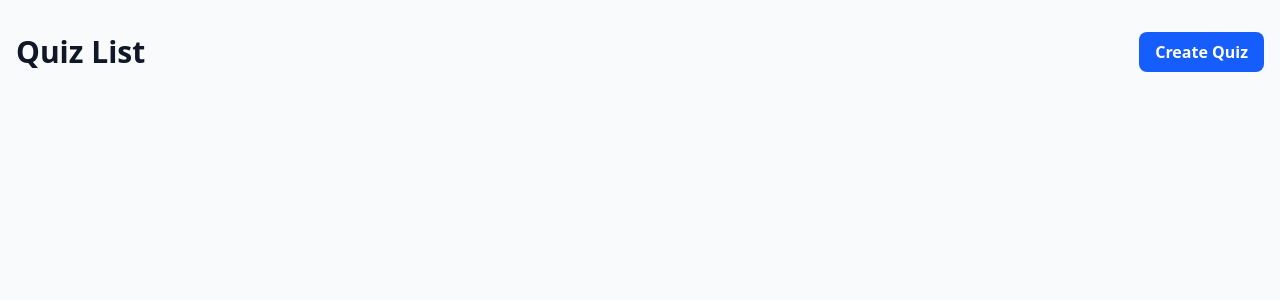
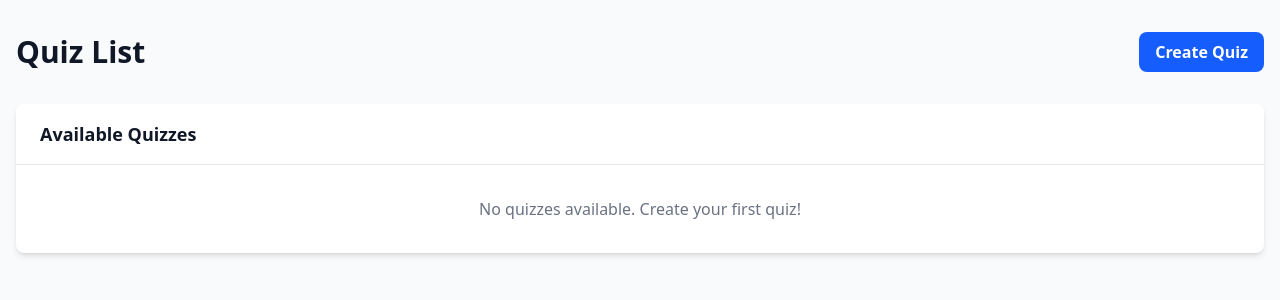
Before and after one commit to Tjanelidze/Quiz_app, a React (Vite) app: page / in a window 1280 px wide. Shown: the top 300 px of the page. Built offline with nearby package versions, Linux system fonts and the light colour scheme.

Commit message:
[FEAT] Implemented Quiz list

```diff
--- a/package.json
+++ b/package.json
@@ -13,6 +13,7 @@
     "@tailwindcss/vite": "^4.1.12",
     "react": "^19.1.1",
     "react-dom": "^19.1.1",
+    "react-hot-toast": "^2.6.0",
     "react-router": "^7.8.2",
     "react-router-dom": "^7.8.2",
     "tailwindcss": "^4.1.12"
--- a/src/App.tsx
+++ b/src/App.tsx
@@ -2,6 +2,7 @@ import { Route, BrowserRouter as Router, Routes } from "react-router";
 import { QuizList } from "./components/QuizList";
 import { QuizEditor } from "./components/QuizEditor";
 import { QuizRenderer } from "./components/QuizRenderer";
+import { Toaster } from "react-hot-toast";
 
 function App() {
   return (
@@ -12,6 +13,31 @@ function App() {
           <Route path="/quiz/edit/:id" element={<QuizEditor />} />
           <Route path="/quiz/view/:id" element={<QuizRenderer />} />
         </Routes>
+
+        <Toaster
+          position="top-right"
+          toastOptions={{
+            duration: 4000,
+            style: {
+              background: "#363636",
+              color: "#fff",
+            },
+            success: {
+              duration: 3000,
+              iconTheme: {
+                primary: "#10B981",
+                secondary: "#fff",
+              },
+            },
+            error: {
+              duration: 5000,
+              iconTheme: {
+                primary: "#EF4444",
+                secondary: "#fff",
+              },
+            },
+          }}
+        />
       </div>
     </Router>
   );
--- a/src/components/QuizList.tsx
+++ b/src/components/QuizList.tsx
@@ -1,15 +1,128 @@
+import { useEffect, useState } from "react";
+import type { Quiz } from "../types/quizType";
+import { useNavigate } from "react-router";
+import { quizStorage } from "../services/quizStorage";
+
 export const QuizList = () => {
+  const navigate = useNavigate();
+  const [quizzes, setQuizzes] = useState<Quiz[]>([]);
+  const [loading, setLoading] = useState(true);
+
+  useEffect(() => {
+    // Initialize storage and load quizzes
+    quizStorage.initialize();
+    const allQuizzes = quizStorage.getAllQuizzes();
+    setQuizzes(allQuizzes);
+    setLoading(false);
+  }, []);
+
+  const handleEdit = (id: string) => {
+    navigate(`/quiz/edit/${id}`);
+  };
+
+  const handleView = (id: string) => {
+    navigate(`/quiz/view/${id}`);
+  };
+
+  const handleCreateQuiz = () => {
+    navigate("/quiz/edit/new");
+  };
+
+  const formatDate = (dateString: string) => {
+    return new Date(dateString).toLocaleDateString("en-US", {
+      year: "numeric",
+      month: "short",
+      day: "numeric",
+      hour: "2-digit",
+      minute: "2-digit",
+    });
+  };
+
   return (
     <div className="container mx-auto px-4 py-8">
       <div className="mb-8 flex items-center justify-between">
         <h1 className="text-3xl font-bold text-gray-900">Quiz List</h1>
 
-        <button className="p cursor-pointer rounded-lg bg-blue-600 px-4 py-2 font-semibold text-white transition-colors duration-200 hover:bg-blue-700">
+        <button
+          onClick={handleCreateQuiz}
+          className="p cursor-pointer rounded-lg bg-blue-600 px-4 py-2 font-semibold text-white transition-colors duration-200 hover:bg-blue-700"
+        >
           Create Quiz
         </button>
       </div>
 
-      <div className="overflow-hidden rounded-lg bg-white shadow-md"></div>
+      <div className="overflow-hidden rounded-lg bg-white shadow-md">
+        <div className="border-b border-gray-200 px-6 py-4">
+          <h2 className="text-lg font-semibold text-gray-900">
+            Available Quizzes
+          </h2>
+        </div>
+
+        {quizzes.length === 0 ? (
+          <div className="px-6 py-8 text-center text-gray-500">
+            <p>No quizzes available. Create your first quiz!</p>
+          </div>
+        ) : (
+          <div className="divide-y divide-gray-200">
+            {quizzes.map((quiz) => (
+              <div
+                key={quiz.id}
+                className="px-6 py-4 transition-colors duration-150 hover:bg-gray-50"
+              >
+                <div className="flex items-center justify-between">
+                  <div className="flex-1">
+                    <div className="mb-2 flex items-center space-x-3">
+                      <h3 className="text-lg font-medium text-gray-900">
+                        {quiz.title}
+                      </h3>
+                      <span
+                        className={`inline-flex items-center rounded-full px-2.5 py-0.5 text-xs font-medium ${
+                          quiz.published
+                            ? "bg-green-100 text-green-800"
+                            : "bg-yellow-100 text-yellow-800"
+                        }`}
+                      >
+                        {quiz.published ? "Published" : "Draft"}
+                      </span>
+                    </div>
+                    <p className="text-sm text-gray-500">
+                      Last updated: {formatDate(quiz.updatedAt)}
+                    </p>
+                    {quiz.published && quiz.publishedAt && (
+                      <p className="text-sm text-gray-500">
+                        Published: {formatDate(quiz.publishedAt)}
+                      </p>
+                    )}
+                  </div>
+                  <div className="flex space-x-3">
+                    <button
+                      onClick={() => handleView(quiz.id)}
+                      className="cursor-pointer rounded-md bg-green-600 px-4 py-2 text-sm font-medium text-white transition-colors duration-200 hover:bg-green-700"
+                    >
+                      View
+                    </button>
+                    <button
+                      onClick={() => handleEdit(quiz.id)}
+                      className="cursor-pointer rounded-md bg-blue-600 px-4 py-2 text-sm font-medium text-white transition-colors duration-200 hover:bg-blue-700"
+                    >
+                      Edit
+                    </button>
+
+                    <button
+                      onClick={() => {
+                        // TODO: HANDLE DELETE
+                      }}
+                      className="cursor-pointer rounded-md bg-red-600 px-4 py-2 text-sm font-medium text-white transition-colors duration-200 hover:bg-red-700"
+                    >
+                      Delete
+                    </button>
+                  </div>
+                </div>
+              </div>
+            ))}
+          </div>
+        )}
+      </div>
     </div>
   );
 };
--- /dev/null
+++ b/src/services/quizStorage.ts
@@ -0,0 +1,41 @@
+import toast from "react-hot-toast";
+import type { Quiz } from "../types/quizType";
+
+const STORAGE_KEY = "quizbuilder.quizzes";
+const INITIALIZED_KEY = "quizbuilder.initialized";
+
+class QuizStorageService {
+  private getQuizzesFromStorage(): Quiz[] {
+    try {
+      const stored = localStorage.getItem(STORAGE_KEY);
+      if (!stored) return [];
+
+      const parsed = JSON.parse(stored);
+      if (!Array.isArray(parsed)) {
+        console.warn(
+          "Stored quizzes is not an array, resetting to empty array",
+        );
+        return [];
+      }
+
+      return parsed;
+    } catch (error) {
+      console.error("Error parsing quizzes from localStorage:", error);
+      toast.error("Failed to load quizzes from storage");
+      return [];
+    }
+  }
+
+  initialize(): void {
+    const initialized = localStorage.getItem(INITIALIZED_KEY);
+    if (!initialized) {
+      localStorage.setItem(INITIALIZED_KEY, "true");
+    }
+  }
+
+  getAllQuizzes(): Quiz[] {
+    return this.getQuizzesFromStorage();
+  }
+}
+
+export const quizStorage = new QuizStorageService();
--- /dev/null
+++ b/src/types/quizType.ts
@@ -0,0 +1,16 @@
+export interface QuizBlock {
+  id: string;
+  type: "heading" | "question" | "button" | "footer";
+  content: string;
+  properties: Record<string, any>;
+}
+
+export interface Quiz {
+  id: string;
+  title: string;
+  blocks: QuizBlock[];
+  published: boolean;
+  createdAt: string;
+  updatedAt: string;
+  publishedAt?: string;
+}
```
Also changed, not shown: 1 other file (tests, documents, lock files or other folders).
